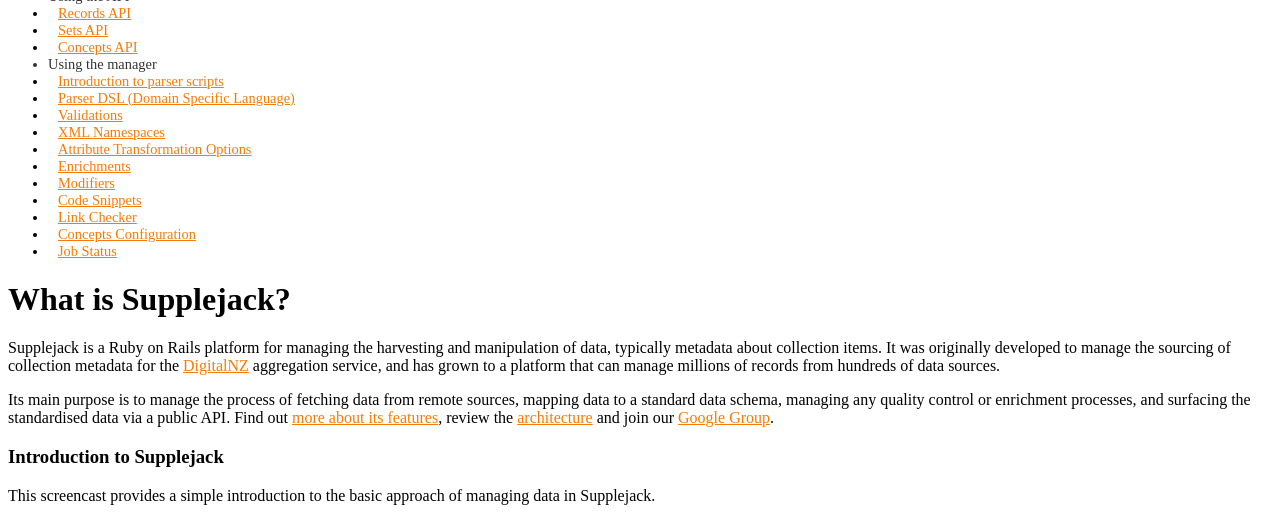
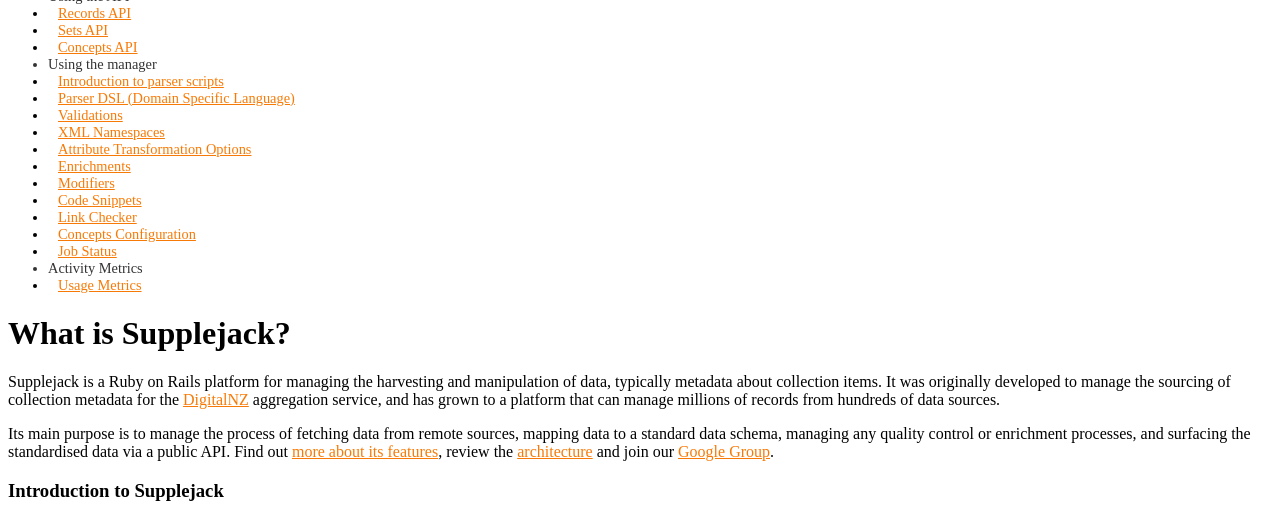
Before and after one commit to DigitalNZ/supplejack, a Jekyll site: the page built from index.md, in a window 1280 px wide and 900 px high, scrolled down 473 px, cut to the strip 0-517 px from the top of the window. Built offline with Jekyll 4.4.1, drawn with Linux system fonts in a browser that asks for light colours; Markdown is read by kramdown in place of the engine named in the settings; a style sheet for code colours, icons or effects is not loaded.

Commit message:
Update Activity Metrics category key

```diff
--- a/_config.yml
+++ b/_config.yml
@@ -17,7 +17,7 @@
     ['api', 'Creating your API'],
     ['api_usage', 'Using the API'],
     ['manager', 'Using the manager'],
-    ['metrices', 'Activity Metrics'],
+    ['metrics', 'Activity Metrics'],
     ['dev']
 ]
 
```
